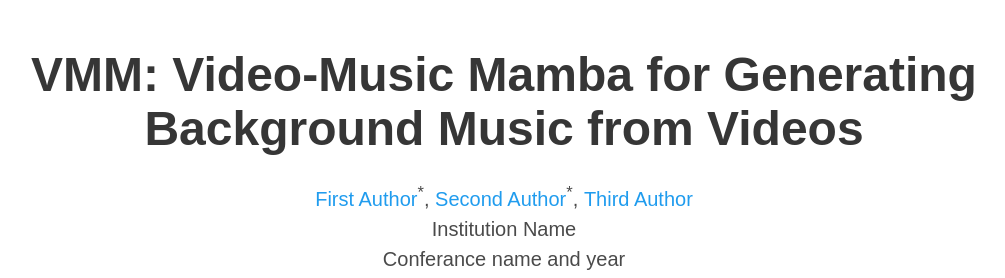
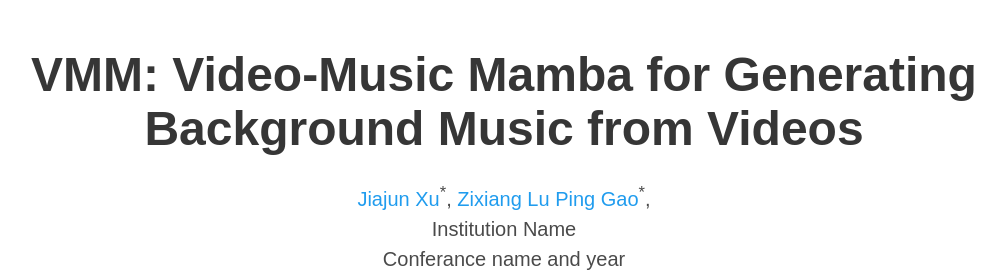
Before and after one commit to BinghaoWang1/JiajunXu.github.io, a plain HTML site: page index.html in a window 1280 px wide. Shown: the top 278 px of the page, without its empty margins (136-1141 px from the left). Drawn offline with nearby package versions, Linux system fonts and the light colour scheme; some icons are missing; a web font is replaced by a local one.

Commit message:
Update index.html

```diff
--- a/index.html
+++ b/index.html
@@ -56,11 +56,11 @@
             <div class="is-size-5 publication-authors">
               <!-- Paper authors -->
               <span class="author-block">
-                <a href="FIRST AUTHOR PERSONAL LINK" target="_blank">First Author</a><sup>*</sup>,</span>
+                <a href="FIRST AUTHOR PERSONAL LINK" target="_blank">Jiajun Xu</a><sup>*</sup>,</span>
                 <span class="author-block">
-                  <a href="SECOND AUTHOR PERSONAL LINK" target="_blank">Second Author</a><sup>*</sup>,</span>
+                  <a href="zxlu@xidian.edu.cn" target="_blank">Zixiang Lu</a></span>
                   <span class="author-block">
-                    <a href="THIRD AUTHOR PERSONAL LINK" target="_blank">Third Author</a>
+                    <a href="THIRD AUTHOR PERSONAL LINK" target="_blank">Ping Gao</a><sup>*</sup>,
                   </span>
                   </div>
 
```
